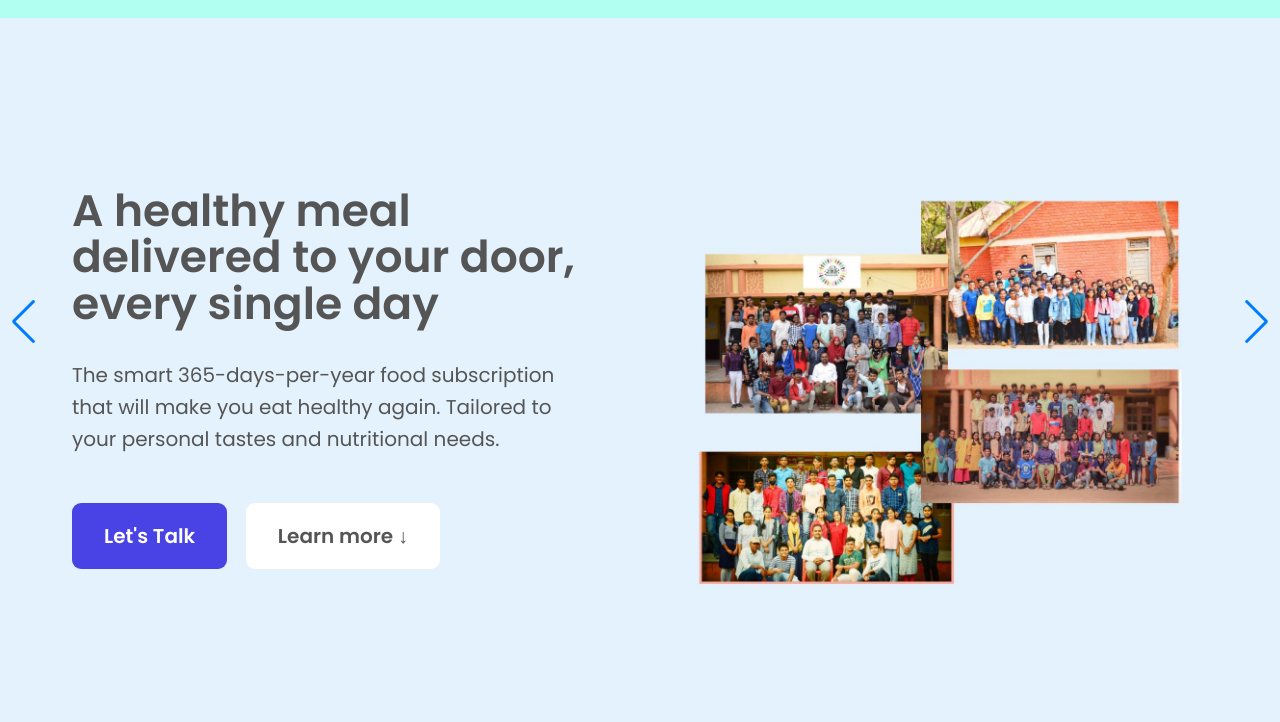
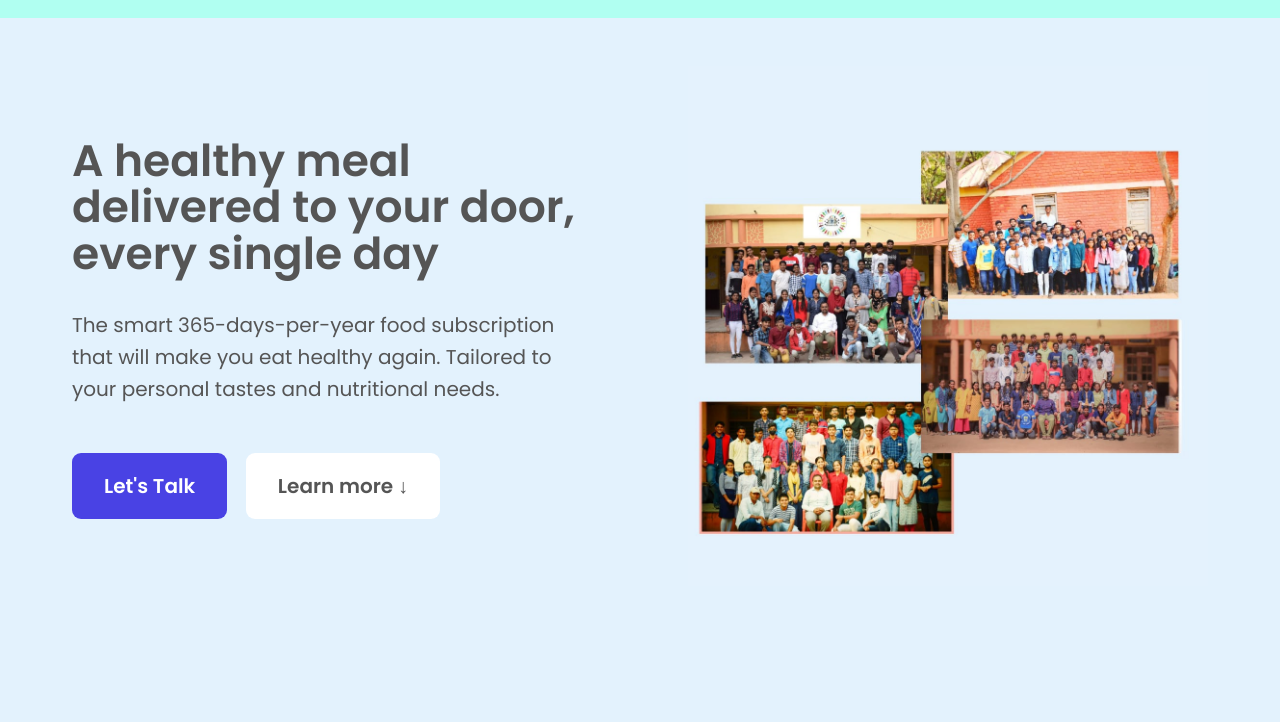
Before and after one commit to Amit258012/JCTC-website, a plain HTML site: page index.html in a window 1280 px wide. Shown: the part 78-800 px from the top of the page. Drawn offline with nearby package versions, Linux system fonts and the light colour scheme; files whose address does not match are found by name.

Commit message:
simple style changes

```diff
--- a/css/query.css
+++ b/css/query.css
@@ -67,6 +67,7 @@
     grid-template-columns: 1fr;
     padding: 0 8rem;
     gap: 5.5rem;
+    margin-top: 3rem;
   }
 
   .hero-text-box,
--- a/css/style.css
+++ b/css/style.css
@@ -83,13 +83,13 @@
 /**************************/
 
 .section-hero {
-  padding: 4.8rem 0 9.6rem 0;
+  padding: 4.8rem 0 4.8rem 0;
   height: 85vh;
 }
 
 .hero {
   max-width: 130rem;
-  margin: 5rem auto 10rem auto;
+  margin: 0 auto;
   padding: 0 3.2rem;
   display: grid;
   grid-template-columns: 1fr 1fr;
@@ -326,19 +326,16 @@
 /**************************/
 /* Testimonial */
 /**************************/
-/*
-.container-testimonial {
-  height: 100vh;
+
+/* .container-testimonial {
   width: 100%;
   display: flex;
   align-items: center;
   justify-content: center;
-  background-color: #e3f2fd;
 }
 .testimonial {
   position: relative;
   max-width: 900px;
-  width: 100%;
   padding: 50px 0;
   overflow: hidden;
 }
@@ -346,7 +343,7 @@
   display: flex;
   align-items: center;
   justify-content: center;
-  flex-direction: column;
+  flex-direction: row;
   row-gap: 30px;
   height: 100%;
   width: 100%;
@@ -378,7 +375,8 @@
   color: #333;
 }
 /* swiper button css */
-/*.nav-btn {
+/*
+.nav-btn {
   height: 40px;
   width: 40px;
   border-radius: 50%;
--- a/index.html
+++ b/index.html
@@ -286,7 +286,8 @@
       </div>
     </section>
 
-    <section class="container-testimonial">
+    <!-- <section class="container-testimonial">
+
       <div class="testimonial mySwiper">
         <div class="testi-content swiper-wrapper">
           <div class="slide swiper-slide">
@@ -339,6 +340,6 @@
         <div class="swiper-button-prev nav-btn"></div>
         <div class="swiper-pagination"></div>
       </div>
-    </section>
+    </section> -->
   </body>
 </html>
```
